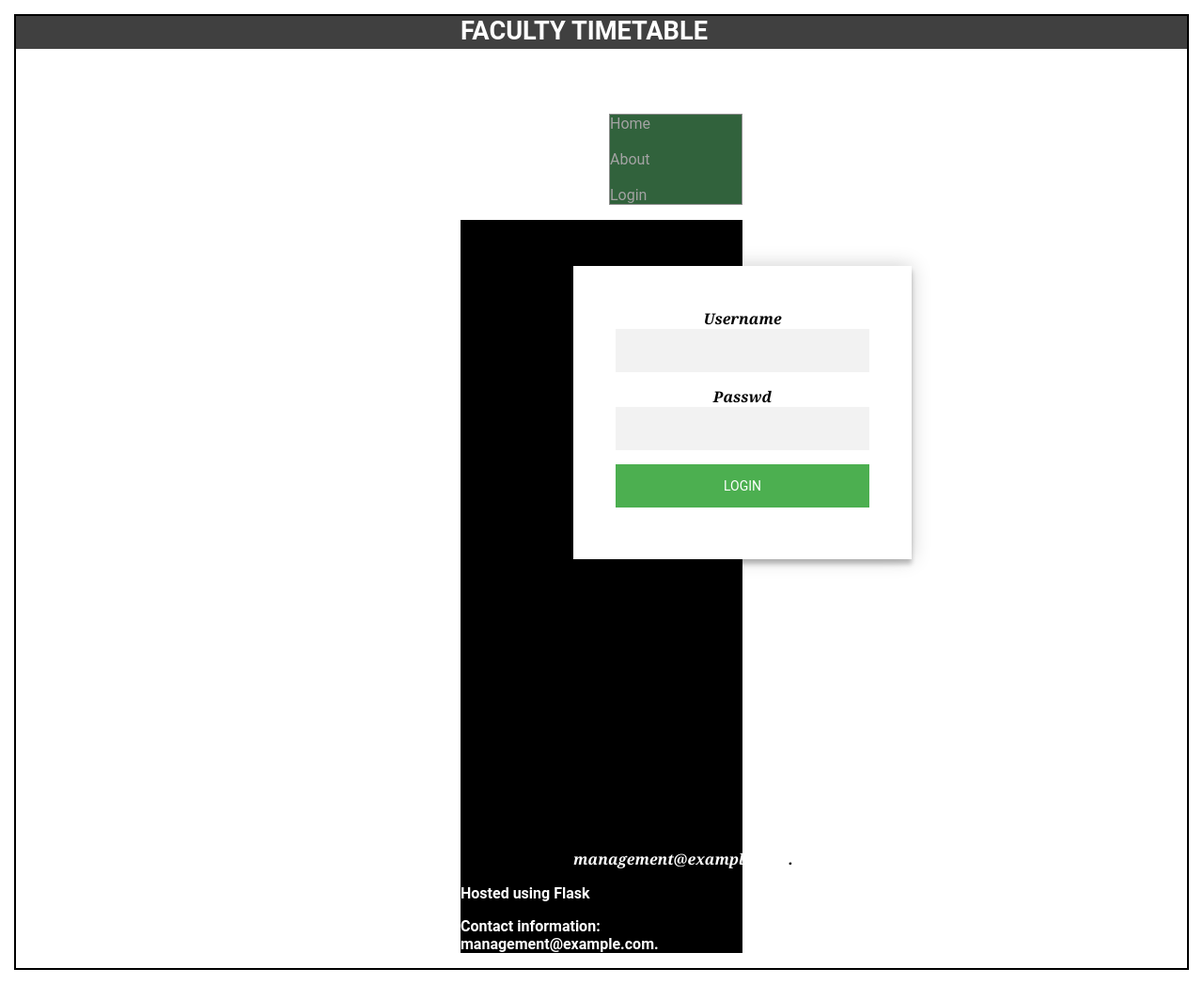
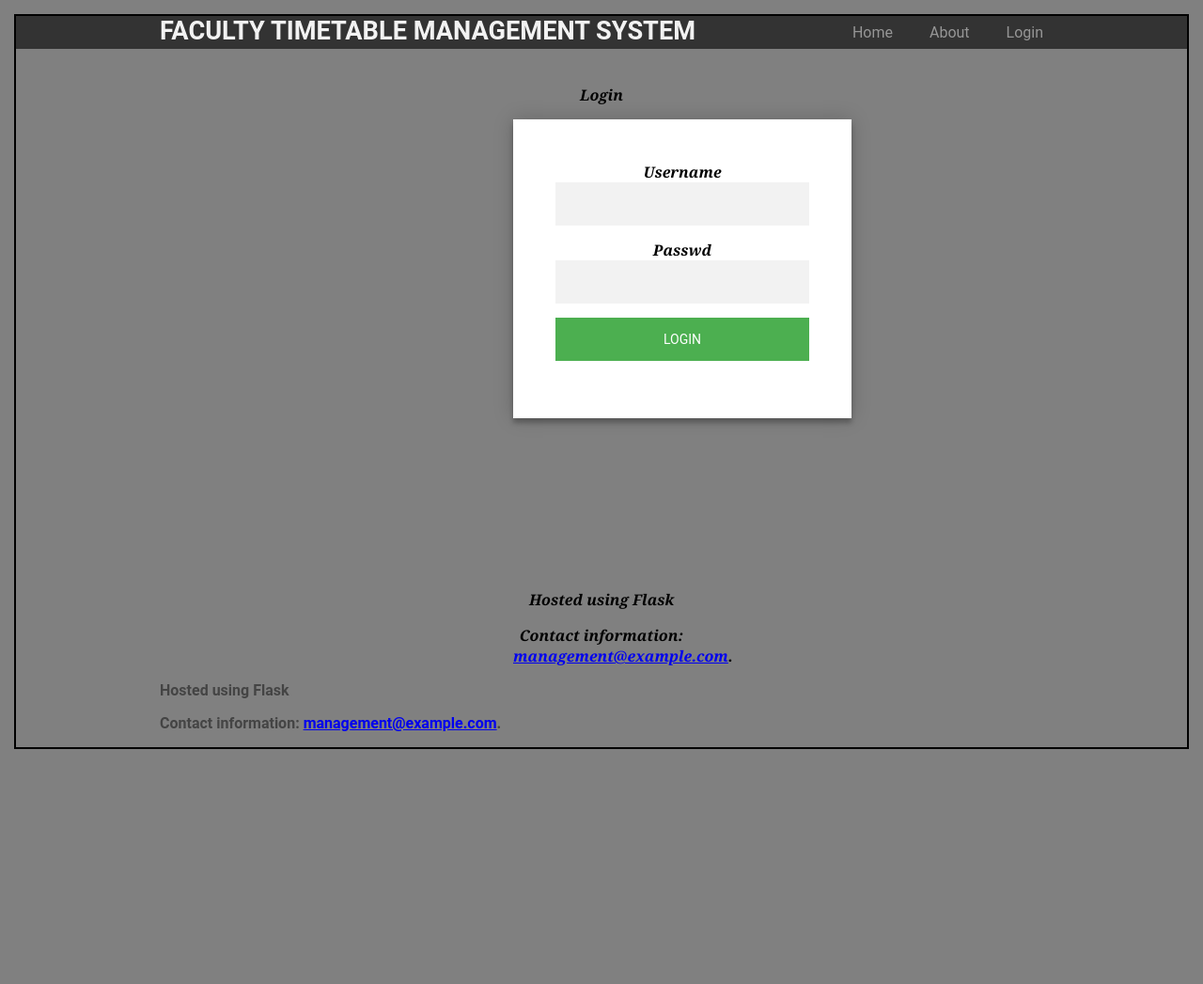
Before and after one commit to shreyaasridhar/Faculty-Timetable-Management-, a Python web app: template templates/login.html in a window 1280 px wide. Shown: the whole page at 94% size. After the commit the page ends 797 px from the top, so only its background shows below. Run offline with Jinja, Linux system fonts and the light colour scheme; the template is opened without the code that fills it, so the values that code supplies are empty, except form fields; form fields are guessed from the names that the template uses.

Commit message:
removed unwanted code styles.

```diff
--- a/static/ftms.css
+++ b/static/ftms.css
@@ -1,48 +1,11 @@
 header, section, footer, aside, nav
 {
 display: block;}
-.header{background-color :white  ;
-
-		height:120px;
-color:black;
-
-font-size=200%;}
- h1{color:black;}
-
-
-.header img {
-  float: left;
-  width: 120px;
-  height: 110px;
-	border: 5px solid black;
-
-}
-.header h1 {
-  position: relative;
-  top: 18px;
-  left: 10px;
-	color:black;
-	font-size: 200%;
-	padding: 20px;
-	text-align: center;}
-				.page{
-			background-color : black;
-			color:white;
-			}
-#nav {
-    line-height:30px;
-    padding:10px;
-    height:300px;
-    width:150px;
-    float:left;
-
-		margin:auto;
-}
-
 #footer {
     clear:both;
     text-align:center;
     padding:5px;
+	float:left;
 }
 #pic{
 
@@ -57,51 +20,6 @@ font-size=200%;}
 font-style: italic;
 font-family: Georgia, Times, serif;
     }
-ul {
-    list-style-type: none;
-    margin: 0;
-    padding: 0;
-    height: auto;
-		background-color:#1a5126;
-
-
-}
-a {
-text-decoration: none;
-color:white;
-}
-li a {
-    display: block;
-    width: 140px;
-		text-decoration: none;
-}
-li a:hover {
-
-    color:#0cf415 ;}
-		.active {
-    background-color: #079b0d;
-
-}
-ul {
-    border: 1px solid grey;
-}
-
-li {
-    text-align: left;
-    border-bottom: 1px grey;
-}
-aside {
-width: 280px;
-float: left;
-color:black;
-}
-aside section a {
-display: BLOCK;
-color:black;
-}
-aside section a:hover {
-color: #079b0d;
-text-decoration: none;}
 
 @import url(https://fonts.googleapis.com/css?family=Roboto:300);
 
@@ -148,47 +66,10 @@ text-decoration: none;}
 .form button:hover,.form button:active,.form button:focus {
   background: #43A047;
 }
-.form .message {
-  margin: 10px 0 0;
-}
-.form .register-form {
-  display: none;
-}
-.container {
-  position: relative;
-  z-index: 1;
-  max-width: 300px;
-  margin: 0 auto;
-}
-.container:before, .container:after {
-  content: "";
-  display: block;
-  clear: both;
-}
-.container .info {
-  margin: 50px auto;
-  text-align: center;
-}
-.container .info h1 {
-  margin: 0 0 15px;
-  padding: 0;
-  font-size: 36px;
-  font-weight: 300;
-  color: #1a1a1a;
-}
-.container .info span {
-  color: #4d4d4d;
-  font-size: 12px;
-}
-.container .info span a {
-  color: #000000;
-  text-decoration: none;
-}
-.container .info span .fa {
-  color: #EF3B3A;
-}
+
+
 body {
-  background: white; /* fallback for old browsers */
+  background: grey; /* fallback for old browsers */
   font-family: "Roboto", sans-serif;
   -webkit-font-smoothing: antialiased;
   -moz-osx-font-smoothing: grayscale;
```
